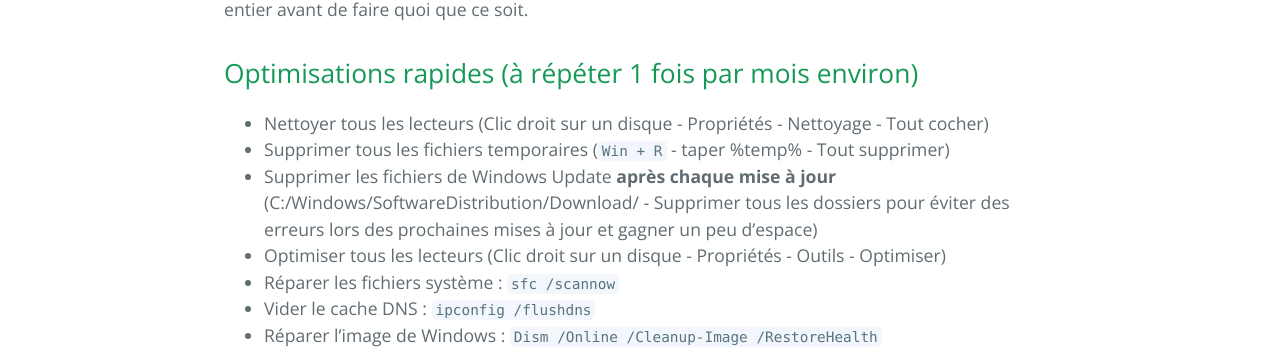
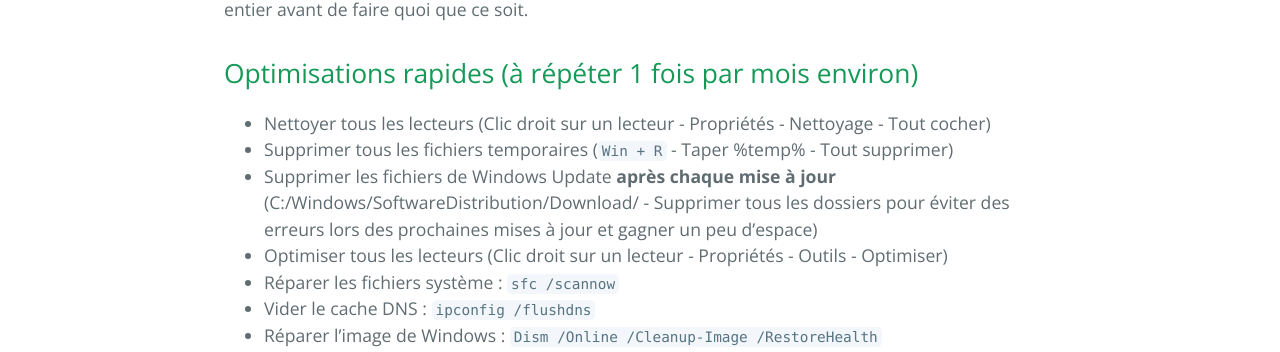
Before and after one commit to PouletEnSlip/pouletenslip.github.io, a Jekyll site: the page built from pages/opti/index.md, in a window 1280 px wide and 900 px high, scrolled down 428 px. Shown: the part 149-501 px from the top of the window. Built offline with Jekyll 4.4.1, drawn with Linux system fonts in a browser that asks for light colours; comment, search, counter and statistics services are not loaded.

Commit message:
Update index.md

```diff
--- a/pages/opti/index.md
+++ b/pages/opti/index.md
@@ -6,10 +6,10 @@ layout: opti
 
 ## Optimisations rapides (à répéter 1 fois par mois environ)
 
-* Nettoyer tous les lecteurs (Clic droit sur un disque - Propriétés - Nettoyage - Tout cocher)
-* Supprimer tous les fichiers temporaires (`Win + R` - taper %temp% - Tout supprimer)
+* Nettoyer tous les lecteurs (Clic droit sur un lecteur - Propriétés - Nettoyage - Tout cocher)
+* Supprimer tous les fichiers temporaires (`Win + R` - Taper %temp% - Tout supprimer)
 * Supprimer les fichiers de Windows Update **après chaque mise à jour** (C:/Windows/SoftwareDistribution/Download/ - Supprimer tous les dossiers pour éviter des erreurs lors des prochaines mises à jour et gagner un peu d'espace)
-* Optimiser tous les lecteurs (Clic droit sur un disque - Propriétés - Outils - Optimiser)
+* Optimiser tous les lecteurs (Clic droit sur un lecteur - Propriétés - Outils - Optimiser)
 * Réparer les fichiers système : `sfc /scannow`
 * Vider le cache DNS : `ipconfig /flushdns`
 * Réparer l’image de Windows : `Dism /Online /Cleanup-Image /RestoreHealth`
```
